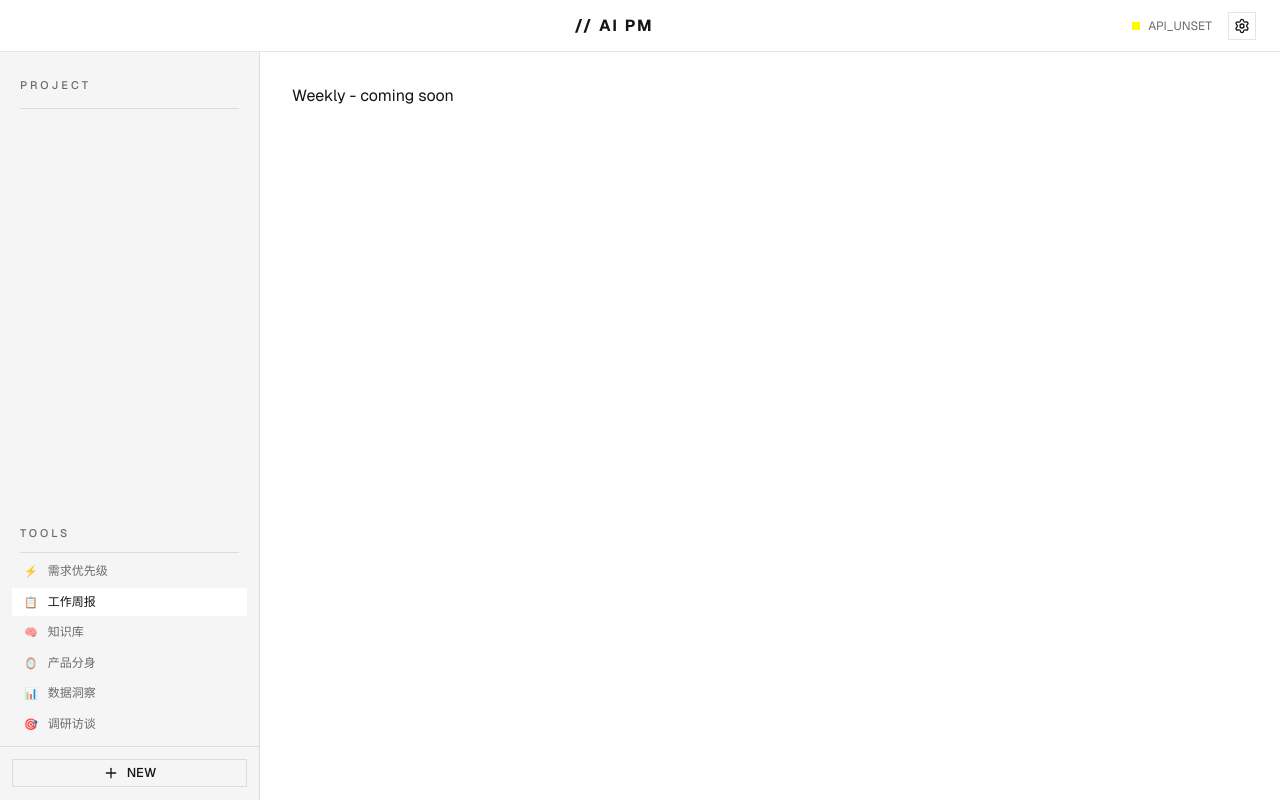
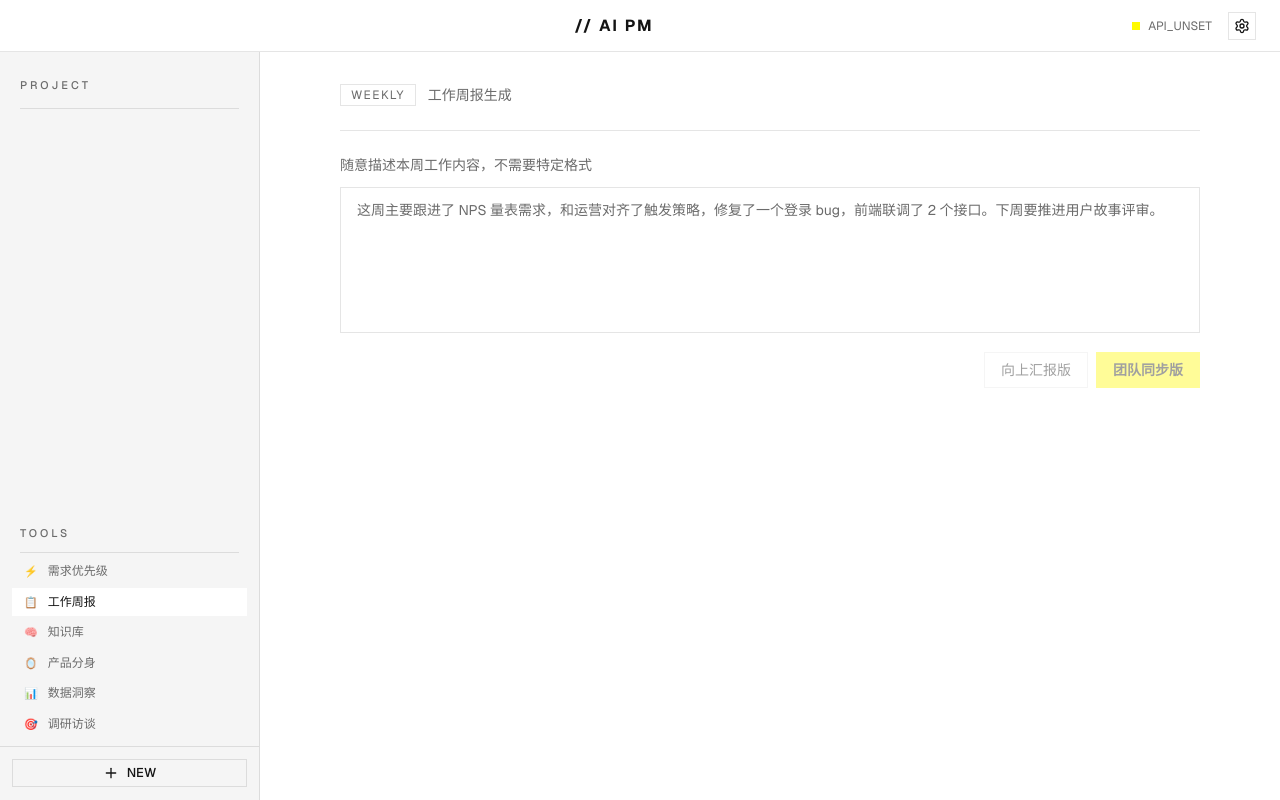
Before and after one commit to K3tty5555/AI_PM, a React (Vite) app in the folder app/: page /tools/weekly in a window 1280 px wide. Built offline with nearby package versions, Linux system fonts and the light colour scheme.

Commit message:
feat: weekly report tool page (brief/detail modes)

```diff
--- a/app/src/pages/tools/Weekly.tsx
+++ b/app/src/pages/tools/Weekly.tsx
@@ -1,3 +1,108 @@
+import { useState, useCallback } from "react"
+import { Badge } from "@/components/ui/badge"
+import { Button } from "@/components/ui/button"
+import { ProgressBar } from "@/components/ui/progress-bar"
+import { PrdViewer } from "@/components/prd-viewer"
+import { useToolStream } from "@/hooks/use-tool-stream"
+import { cn } from "@/lib/utils"
+
 export function ToolWeeklyPage() {
-  return <div>Weekly - coming soon</div>
+  const [input, setInput] = useState("")
+  const { text, isStreaming, isThinking, elapsedSeconds, error, streamMeta, run, reset } = useToolStream("ai-pm-weekly")
+
+  const handleRun = useCallback((mode: "brief" | "detail") => {
+    if (!input.trim()) return
+    reset()
+    const modeHint = mode === "brief"
+      ? "\n\n请生成向上汇报版周报（简洁版，--brief 模式）"
+      : "\n\n请生成团队同步版周报（详细版，--detail 模式）"
+    run(input.trim() + modeHint)
+  }, [input, run, reset])
+
+  const handleReset = useCallback(() => {
+    reset()
+    setInput("")
+  }, [reset])
+
+  const progressValue = isStreaming ? Math.min(90, Math.floor(text.length / 20)) : text ? 100 : 0
+
+  return (
+    <div className="mx-auto w-full max-w-[860px]">
+      <div className="mb-6 flex items-center gap-3">
+        <Badge variant="outline">WEEKLY</Badge>
+        <span className="text-sm text-[var(--text-muted)]">工作周报生成</span>
+      </div>
+      <div className="h-px bg-[var(--border)]" />
+
+      {!isStreaming && !text && (
+        <div className="mt-6">
+          <p className="mb-3 text-sm text-[var(--text-muted)]">
+            随意描述本周工作内容，不需要特定格式
+          </p>
+          <textarea
+            value={input}
+            onChange={(e) => setInput(e.target.value)}
+            placeholder={"这周主要跟进了 NPS 量表需求，和运营对齐了触发策略，修复了一个登录 bug，前端联调了 2 个接口。下周要推进用户故事评审。"}
+            rows={6}
+            className={cn(
+              "w-full px-4 py-3 text-sm",
+              "bg-transparent border border-[var(--border)]",
+              "placeholder:text-[var(--text-muted)]",
+              "outline-none resize-none",
+              "focus:border-[var(--yellow)] transition-[border-color]"
+            )}
+          />
+          <div className="mt-3 flex justify-end gap-2">
+            <Button variant="ghost" onClick={() => handleRun("brief")} disabled={!input.trim()}>
+              向上汇报版
+            </Button>
+            <Button variant="primary" onClick={() => handleRun("detail")} disabled={!input.trim()}>
+              团队同步版
+            </Button>
+          </div>
+        </div>
+      )}
+
+      {isStreaming && (
+        <div className="mt-6">
+          <ProgressBar value={progressValue} animated />
+          {isThinking && (
+            <p className="mt-2 text-sm text-[var(--text-muted)] animate-pulse">正在思考...</p>
+          )}
+          <p className="mt-2 font-[var(--font-geist-mono),_'Courier_New',_monospace] text-xs text-[var(--text-muted)]">
+            {String(Math.floor(elapsedSeconds / 60)).padStart(2, "0")}:{String(elapsedSeconds % 60).padStart(2, "0")}
+          </p>
+        </div>
+      )}
+
+      {error && (
+        <div className="mt-4 border border-[var(--destructive)]/30 bg-[var(--destructive)]/5 p-4">
+          <p className="text-sm text-[var(--destructive)]">{error}</p>
+          <Button variant="ghost" size="sm" onClick={handleReset} className="mt-2">重置</Button>
+        </div>
+      )}
+
+      {text && (
+        <div className="mt-6">
+          <div className="mb-3 flex items-center justify-between">
+            <span className="font-[var(--font-geist-mono),_'Courier_New',_monospace] text-xs uppercase tracking-[2px] text-[var(--text-muted)]">RESULT</span>
+            {!isStreaming && (
+              <div className="flex gap-2">
+                <Button variant="ghost" size="sm" onClick={handleReset}>重新生成</Button>
+                <Button variant="ghost" size="sm" onClick={() => navigator.clipboard.writeText(text)}>复制</Button>
+              </div>
+            )}
+          </div>
+          <PrdViewer markdown={text} isStreaming={isStreaming} />
+          {!isStreaming && streamMeta && (
+            <p className="mt-2 text-xs text-[var(--text-muted)] font-mono">
+              {streamMeta.inputTokens != null
+                ? `耗时 ${(streamMeta.durationMs / 1000).toFixed(1)}s · 输入 ${streamMeta.inputTokens.toLocaleString()} tokens`
+                : `CLI 模式：耗时 ${(streamMeta.durationMs / 1000).toFixed(1)}s`}
+            </p>
+          )}
+        </div>
+      )}
+    </div>
+  )
 }
```
